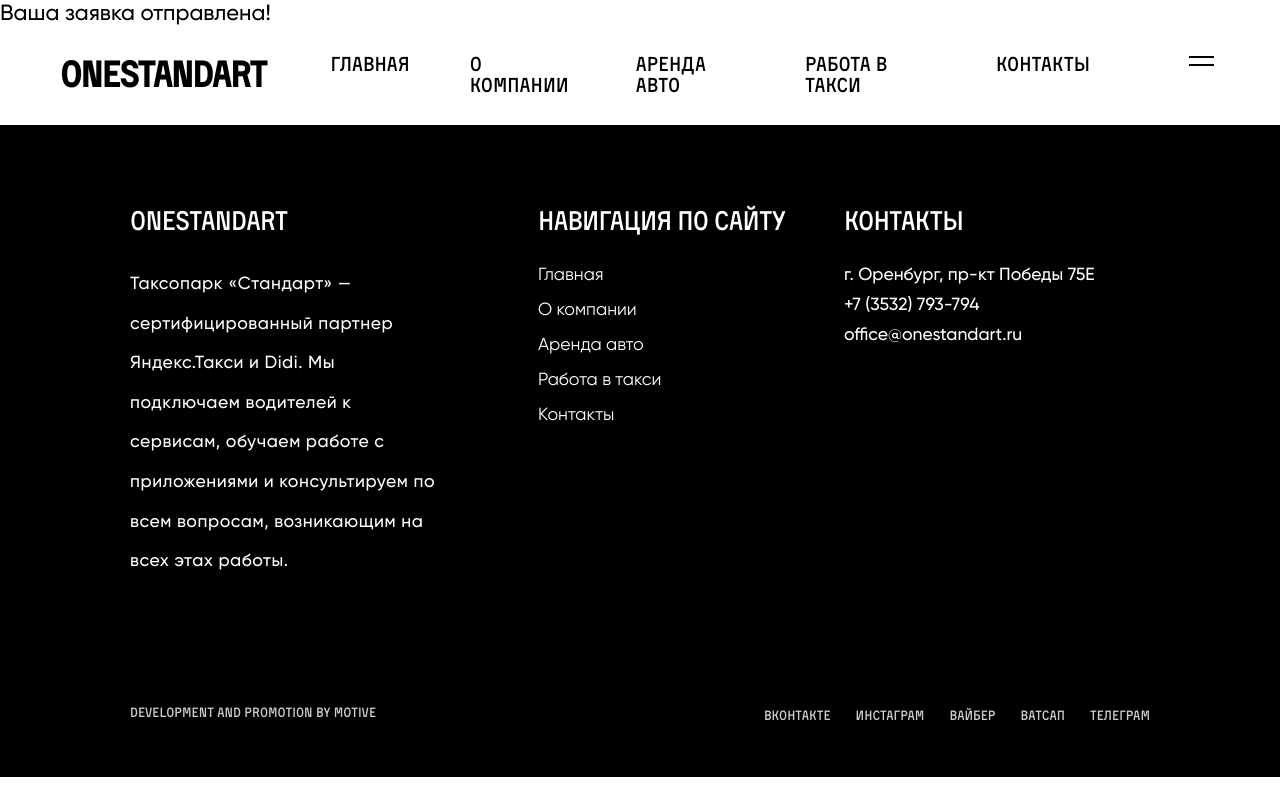
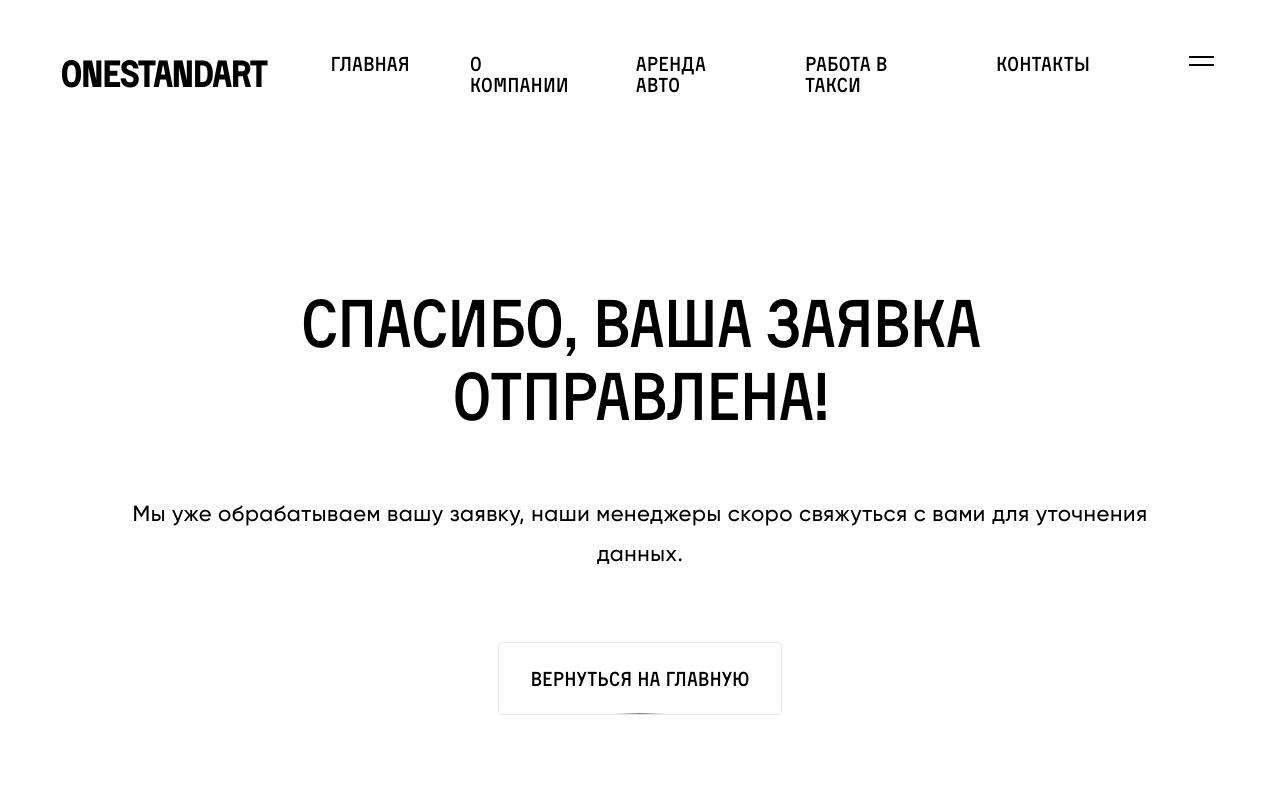
Before and after one commit to sx-motive/onestandart-nextjs, a Next.js app: page /success in a window 1280 px wide. Shown: the top 800 px of the page. Built offline with nearby package versions, Linux system fonts and the light colour scheme.

Commit message:
update netlify form

```diff
--- a/pages/success.js
+++ b/pages/success.js
@@ -1,3 +1,20 @@
-export default function Success() {
-    return <div>Ваша заявка отправлена!</div>
+import Link from "next/link"
+
+export default function Home() {
+    return (
+    <section data-scroll-section className="success">
+    <div className="container">
+    <h4>Спасибо, ваша заявка отправлена!</h4>
+    <p>Мы уже обрабатываем вашу заявку, наши менеджеры скоро свяжуться с вами для уточнения данных.</p>
+    <Link href="/">
+    <a data-magnetic className="btn -skew -outline -form" cursor="-color-white">
+        <span data-text="Вернуться на главную">Вернуться на главную</span>
+        <div className="ripple">
+            <div className="ripple-span"></div>
+        </div>
+    </a>
+    </Link>
+    </div>
+    </section>
+    )
   }
--- a/styles/globals.css
+++ b/styles/globals.css
@@ -429,6 +429,13 @@ section.page h1 {
   margin-bottom: 10px;
   line-height: 0.6;
   opacity: 0.4;
+}
+
+/* success */
+
+section.success {
+  padding: 250px 0 100px 0;
+  text-align: center;
 }
 
 /* auto section */
```
